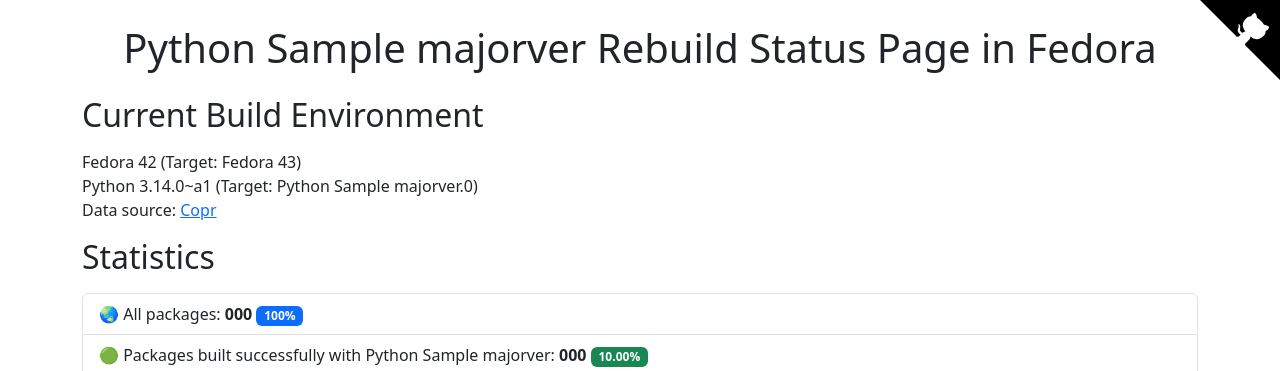
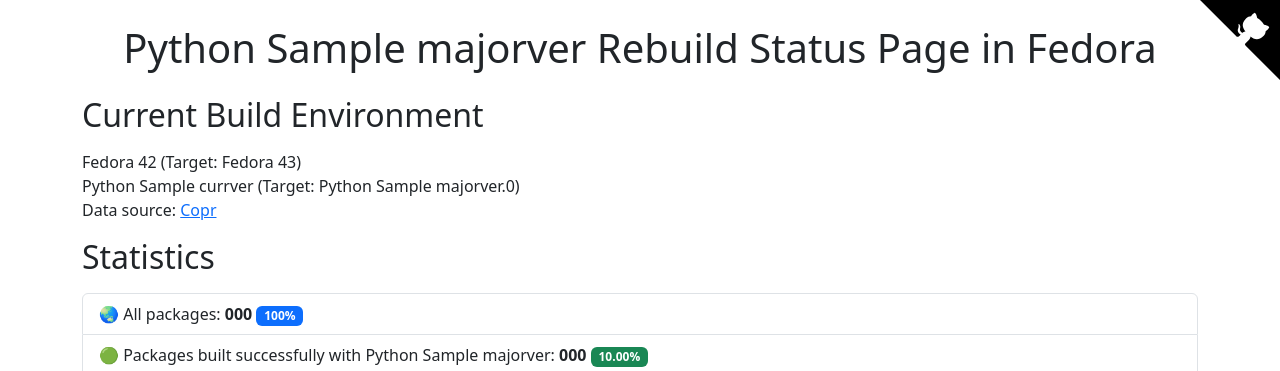
Before and after one commit to befeleme/fedora-python-rebuild-status, a Flask app: template templates/index.html in a window 1280 px wide. Shown: the top 371 px of the page. Run offline with Flask 3, Linux system fonts and the light colour scheme; the template is opened without the code that fills it: most values are stand-ins (such as "Sample title", 1, 10 or a date in 2020); parts of the project's set-up code (start-up, migrations or seed data) failed here and were passed over; some libraries are stand-ins or nearby versions.

Commit message:
Automatically obtain Python version information from the package in Copr

```diff
--- a/app.py
+++ b/app.py
@@ -26,6 +26,12 @@
 BUGZILLAS = load_json("data/bzurls.json")
 if not KOJI:
     ALL_IN_COPR = load_monitor_report("data/copr.pkgs")
+
+
+def load_current_python_version():
+    "Return just the version string from the whole src name"
+    full_pkgname = load_data("data/pyver").pop()
+    return full_pkgname.split(":")[-1].split("-")[0]
 
 
 def count_pkgs_with_state(build_status, looked_for):
@@ -114,6 +120,7 @@
         number_pkgs_waiting=len(WAITING),
         updated=updated,
         majorver=MAJOR_VERSION,
+        currver=load_current_python_version(),
     )
 
 @app.route('/packages/')
--- a/templates/index.html
+++ b/templates/index.html
@@ -6,7 +6,7 @@
 <h2 class="mb-3">Current Build Environment</h2>
 <p>
     Fedora 42 (Target: Fedora 43)<br>
-    Python 3.14.0~a1 (Target: Python {{majorver}}.0)<br>
+    Python {{currver}} (Target: Python {{majorver}}.0)<br>
     Data source: <a href="https://copr.fedorainfracloud.org/coprs/g/python/python3.14/">Copr</a>
 </p>
 
```
Also changed, not shown: 1 other file.
